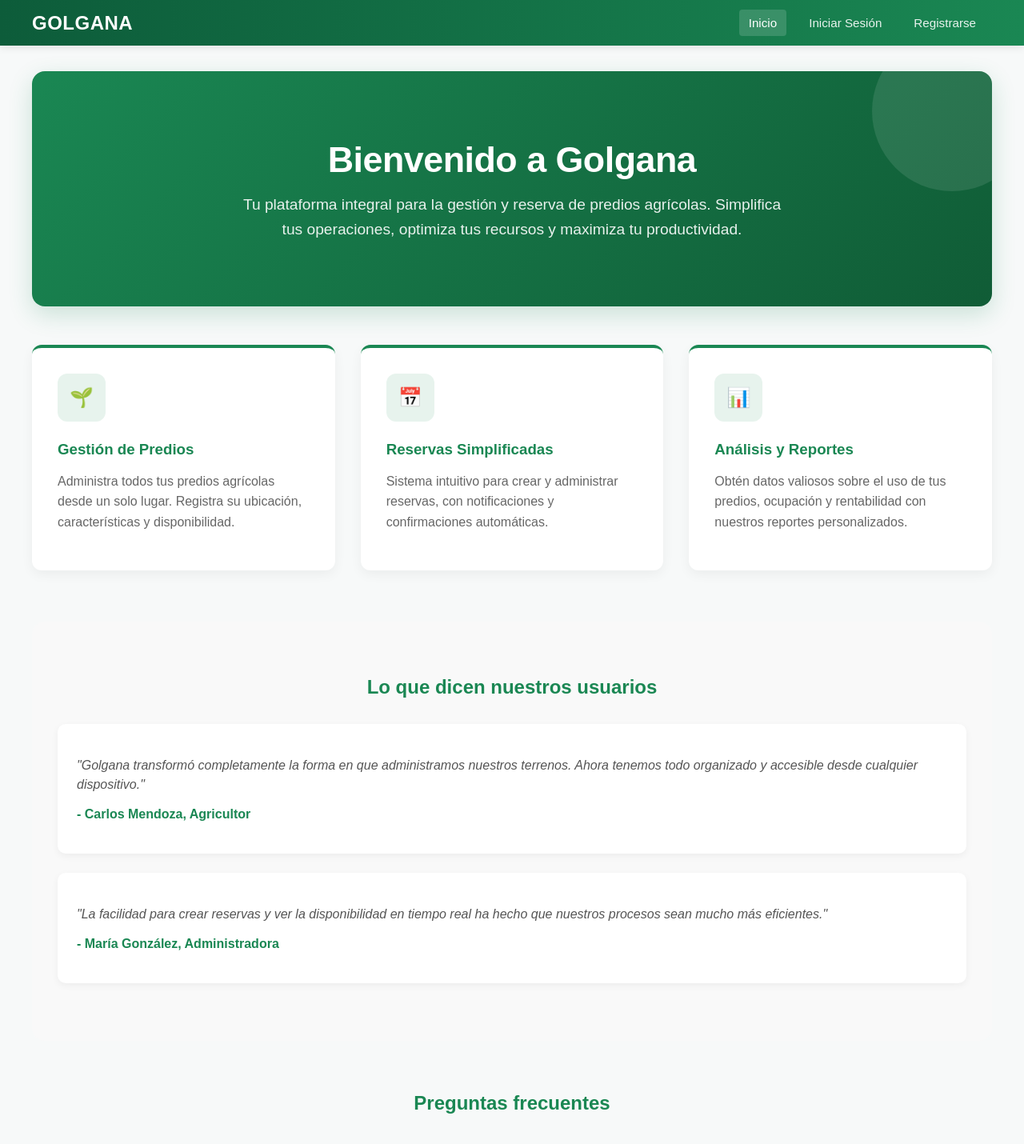
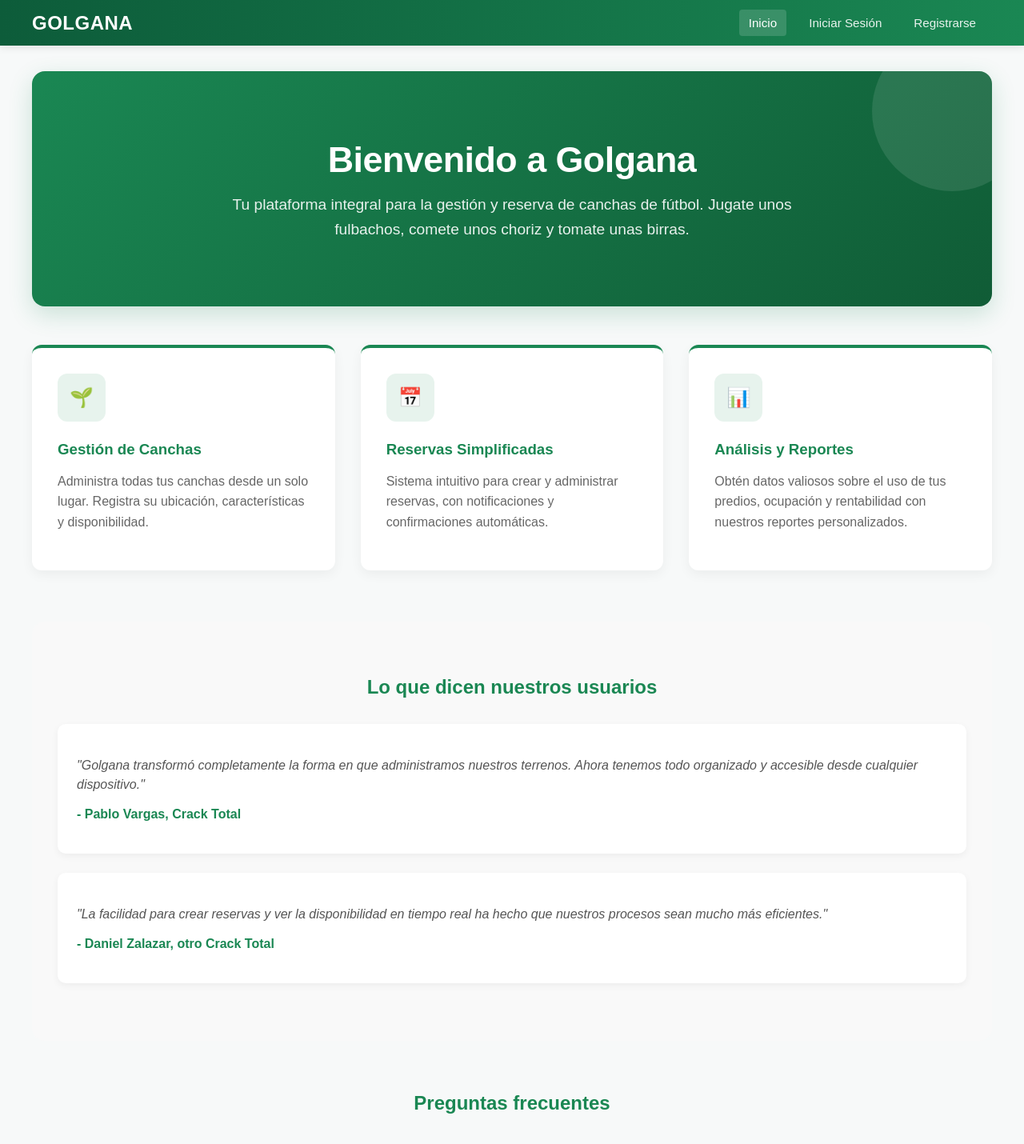
Before and after one commit to Estanislao-Tello/GolGanaEGI, a React (Vite) app in the folder appdemo/frontend/: page / in a window 1280 px wide. Shown: the top 1430 px of the page at 80% size. Built offline with nearby package versions, Linux system fonts and the light colour scheme; no server answers; some icons are missing.

Commit message:
Añadí los nombres de dos maestros de la tecnología

```diff
--- a/appdemo/frontend/src/pages/Home.jsx
+++ b/appdemo/frontend/src/pages/Home.jsx
@@ -8,17 +8,17 @@ const Home = () => {
       <section className="hero-section">
         <h1>Bienvenido a Golgana</h1>
         <p>
-          Tu plataforma integral para la gestión y reserva de predios agrícolas.
-          Simplifica tus operaciones, optimiza tus recursos y maximiza tu productividad.
+          Tu plataforma integral para la gestión y reserva de canchas de fútbol.
+          Jugate unos fulbachos, comete unos choriz y tomate unas birras.
         </p>
       </section>
 
       <section className="features-section">
         <div className="feature-card">
           <div className="feature-icon">🌱</div>
-          <h3>Gestión de Predios</h3>
+          <h3>Gestión de Canchas</h3>
           <p>
-            Administra todos tus predios agrícolas desde un solo lugar.
+            Administra todas tus canchas desde un solo lugar.
             Registra su ubicación, características y disponibilidad.
           </p>
         </div>
@@ -50,7 +50,7 @@ const Home = () => {
             "Golgana transformó completamente la forma en que administramos nuestros terrenos.
             Ahora tenemos todo organizado y accesible desde cualquier dispositivo."
           </p>
-          <p className="testimonial-author">- Carlos Mendoza, Agricultor</p>
+          <p className="testimonial-author">- Pablo Vargas, Crack Total</p>
         </div>
 
         <div className="testimonial-card">
@@ -58,7 +58,7 @@ const Home = () => {
             "La facilidad para crear reservas y ver la disponibilidad en tiempo real
             ha hecho que nuestros procesos sean mucho más eficientes."
           </p>
-          <p className="testimonial-author">- María González, Administradora</p>
+          <p className="testimonial-author">- Daniel Zalazar, otro Crack Total</p>
         </div>
       </section>
 
```
